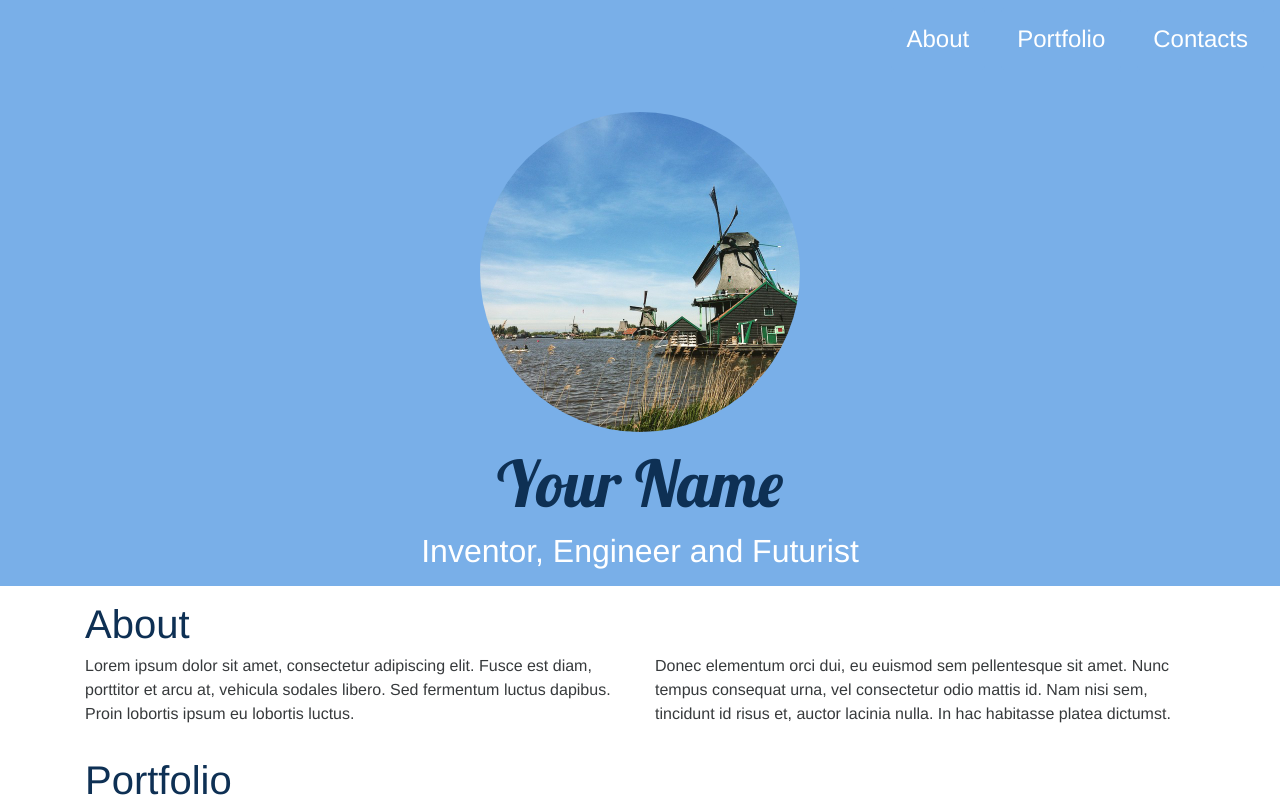
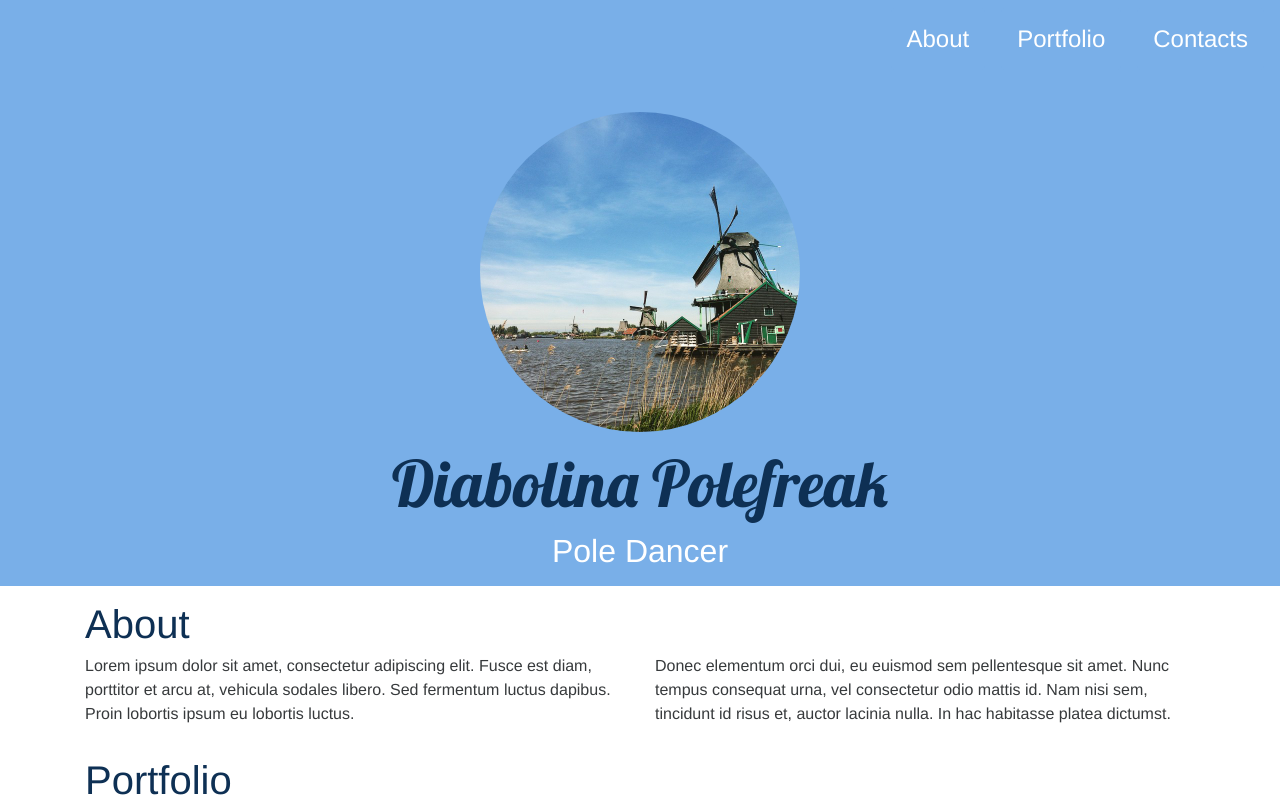
Before and after one commit to Andziex/diabolina-polefreak-dancer, a Jekyll site: the page built from jekyll-instagram-portfolio-theme-gh-pages/index.html, in a window 1280 px wide and 1400 px high. Shown: the top 808 px of the window. Built offline with Jekyll 4.4.1, drawn with Linux system fonts in a browser that asks for light colours; nearby versions of some CDN libraries; some of the changed text lies outside the part shown; grey boxes are pictures that could not be loaded.

Commit message:
update project

```diff
--- a/jekyll-instagram-portfolio-theme-gh-pages/_config.yml
+++ b/jekyll-instagram-portfolio-theme-gh-pages/_config.yml
@@ -2,8 +2,8 @@
 # in the templates available like {{ site.myvariable }}.
 title: Clean portfolio theme for Jekyll powered by Bootstrap 4.
 email: your-email@domain.com
-brand: Your Name
-headline: Inventor, Engineer and Futurist
+brand: Diabolina Polefreak
+headline: Pole Dancer
 description: > # this means to ignore newlines until "baseurl:"
   New Site
 baseurl: "" # the subpath of your site, e.g. /blog
@@ -17,7 +17,7 @@ markdown: kramdown
 snapwidget: 247552
 
 # Contacts
-email: your.name@gmail.com
+email: diabolinapolefreak@gmail.com
 phone: +1-800-555-2016
 
 # Tracking
```
